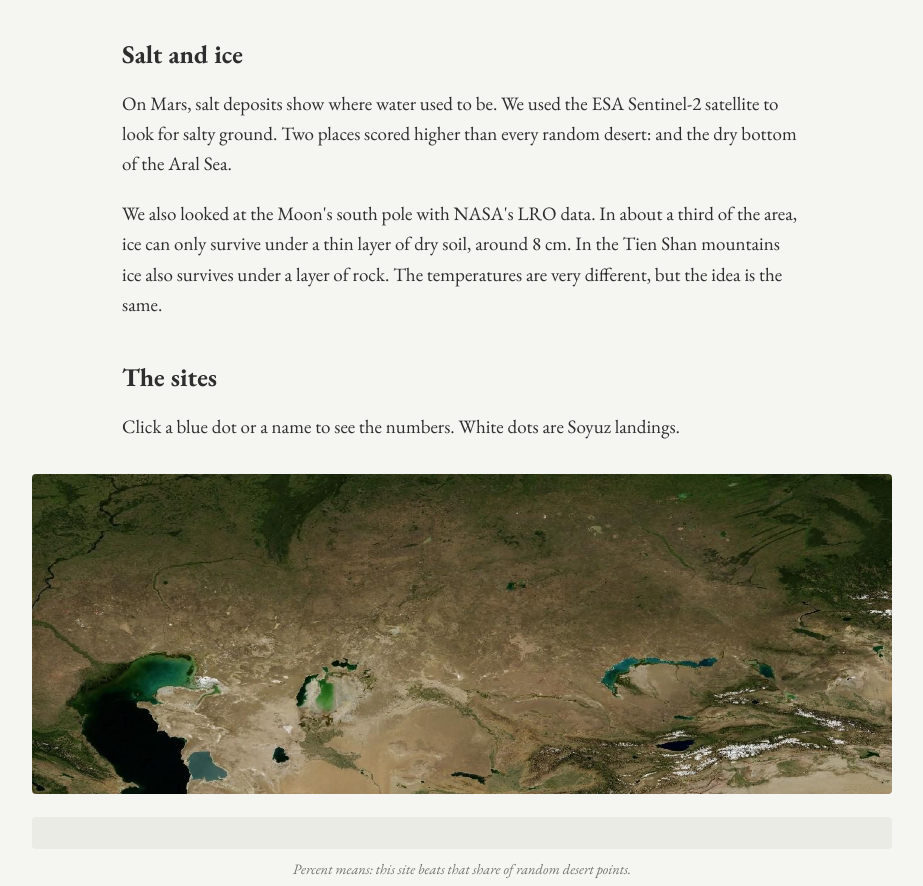
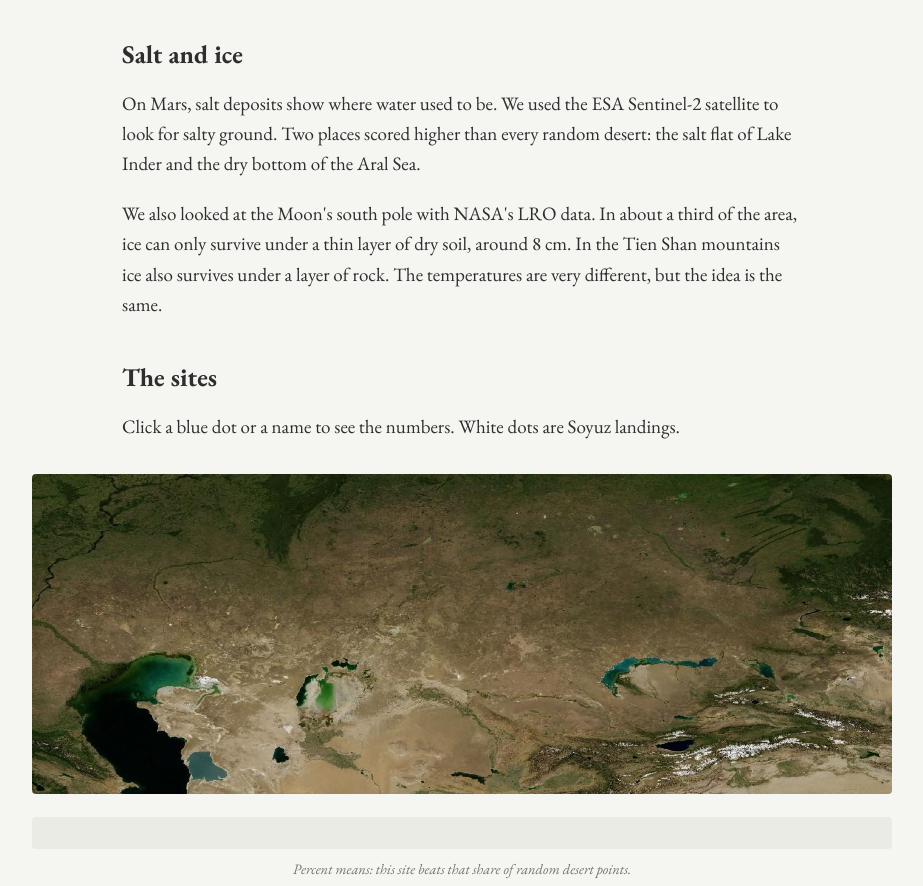
Before and after one commit to adenovalisher11-sys/Scalebreak-Earth, a plain HTML site: page report/template.html in a window 1280 px wide. Shown: the part 5999-6885 px from the top of the page, without its empty margins (178-1101 px from the left). Drawn offline with nearby package versions, Linux system fonts and the light colour scheme.

Commit message:
Report template: restore the sentence with "salt flat of Lake Inder"

```diff
--- a/report/template.html
+++ b/report/template.html
@@ -231,7 +231,7 @@ footer{margin-top:3rem;text-align:center;color:var(--muted);font-size:.9rem}
 
 <div class="col">
 <h2>Salt and ice</h2>
-<p>On Mars, salt deposits show where water used to be. We used the ESA Sentinel-2 satellite to look for salty ground. Two places scored higher than every random desert:  and the dry bottom of the Aral Sea.</p>
+<p>On Mars, salt deposits show where water used to be. We used the ESA Sentinel-2 satellite to look for salty ground. Two places scored higher than every random desert: the salt flat of Lake Inder and the dry bottom of the Aral Sea.</p>
 <p>We also looked at the Moon's south pole with NASA's LRO data. In about a third of the area, ice can only survive under a thin layer of dry soil, around 8 cm. In the Tien Shan mountains ice also survives under a layer of rock. The temperatures are very different, but the idea is the same.</p>
 
 <h2>The sites</h2>
```
